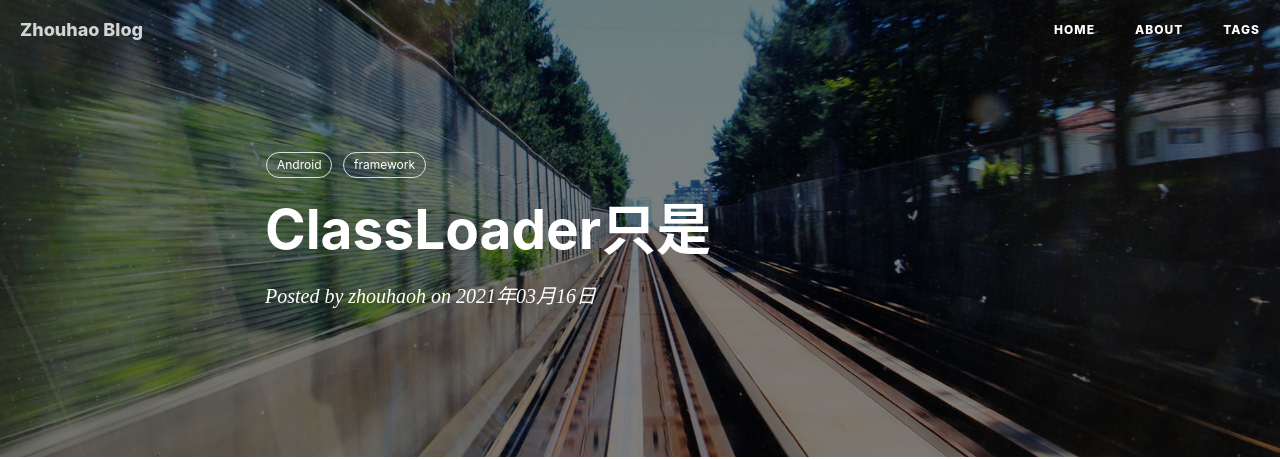
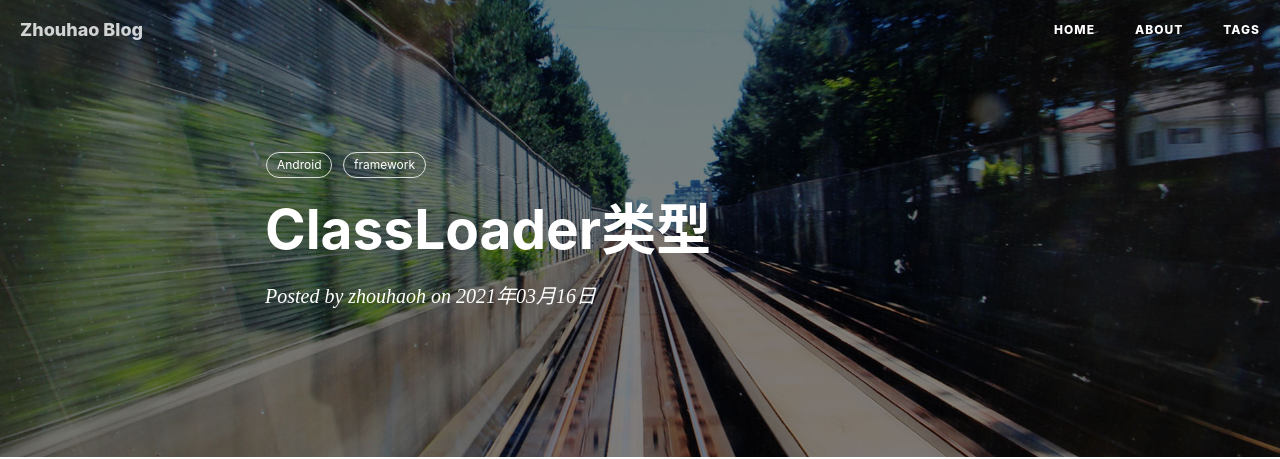
Before and after one commit to zhouhaoo/zhouhaoo.github.io, a Jekyll site: the page built from _posts/android/2021-03-16-ClassLoader.md, in a window 1280 px wide and 900 px high. Shown: the top 459 px of the window. Built offline with Jekyll 4.4.1, drawn with Linux system fonts in a browser that asks for light colours; nearby versions of some CDN libraries; library files that are not in the unit come from our copies; comment, search, counter and statistics services are not loaded; some of the changed text lies outside the part shown.

Commit message:
activity的启动

```diff
--- a/_posts/android/2021-03-16-ClassLoader.md
+++ b/_posts/android/2021-03-16-ClassLoader.md
@@ -1,6 +1,6 @@
 ---
 layout:     post
-title:      "ClassLoader只是"
+title:      "ClassLoader类型"
 date:       2021-03-16
 author:     "zhouhaoh"
 catalog: true
```
Also changed, not shown: _posts/android/2020-10-28-PMS和Apk的安装解析.md (deleted), _posts/android/2021-02-16-WindowManager和Window.md (deleted).
